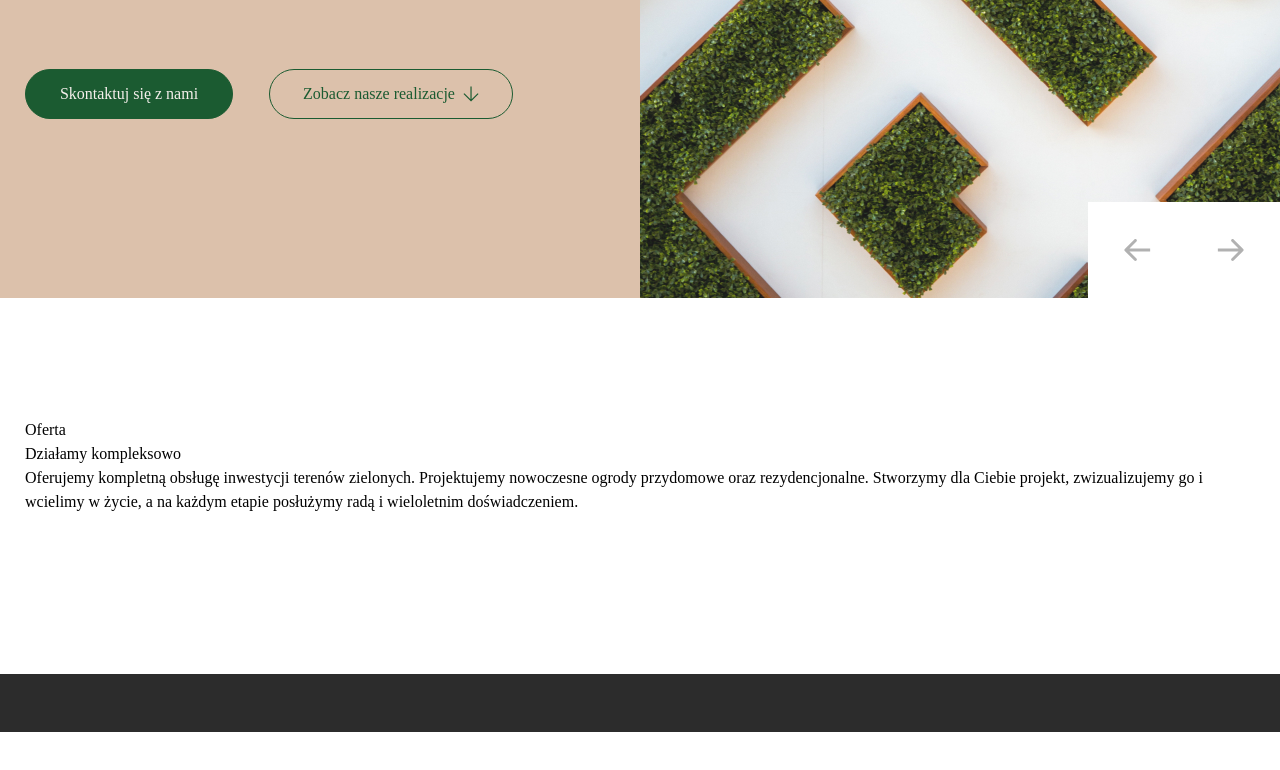
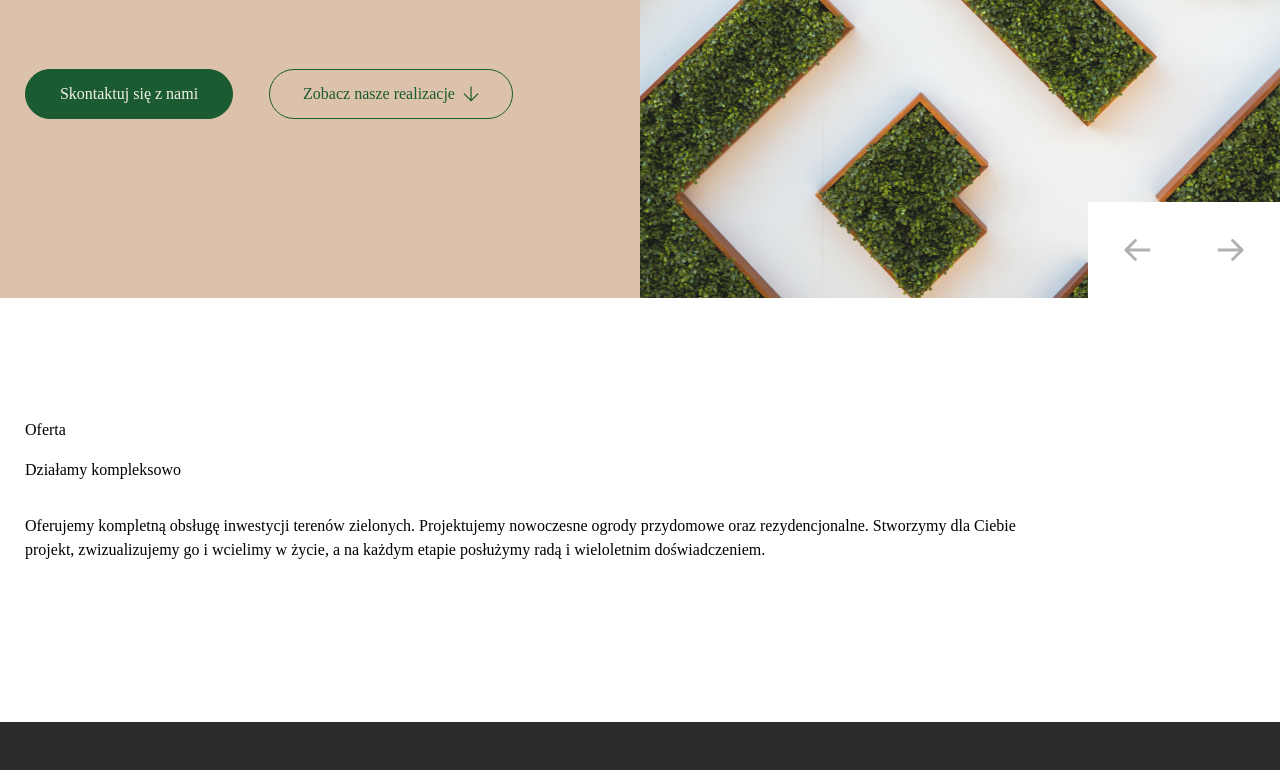
Before and after one commit to EvgenyDibrovsky/lp-giard-design, a website built with webpack: page src/index.html in a window 1280 px wide. Shown: the part 511-1281 px from the top of the page. Before the commit the page ends 1243 px from the top, so only its background shows below. Built offline with nearby package versions, Linux system fonts and the light colour scheme; what tw-elements would draw is missing.

Commit message:
Update index.html

```diff
--- a/src/index.html
+++ b/src/index.html
@@ -183,9 +183,12 @@
       <!-- ABOUT -->
       <section class="pt-[7.5rem] pb-40">
         <div class="container">
-          <p>Oferta</p>
-          <h2>Działamy kompleksowo</h2>
+          <div class="w-10/12">
+ <p class="mb-4">Oferta</p>
+          <h2 class="mb-8">Działamy kompleksowo</h2>
           <p>Oferujemy kompletną obsługę inwestycji terenów zielonych. Projektujemy nowoczesne ogrody przydomowe oraz rezydencjonalne. Stworzymy dla Ciebie projekt, zwizualizujemy go i wcielimy w życie, a na każdym etapie posłużymy radą i wieloletnim doświadczeniem. </p>
+          </div>
+
         </div>
       </section>
     </main>
```
